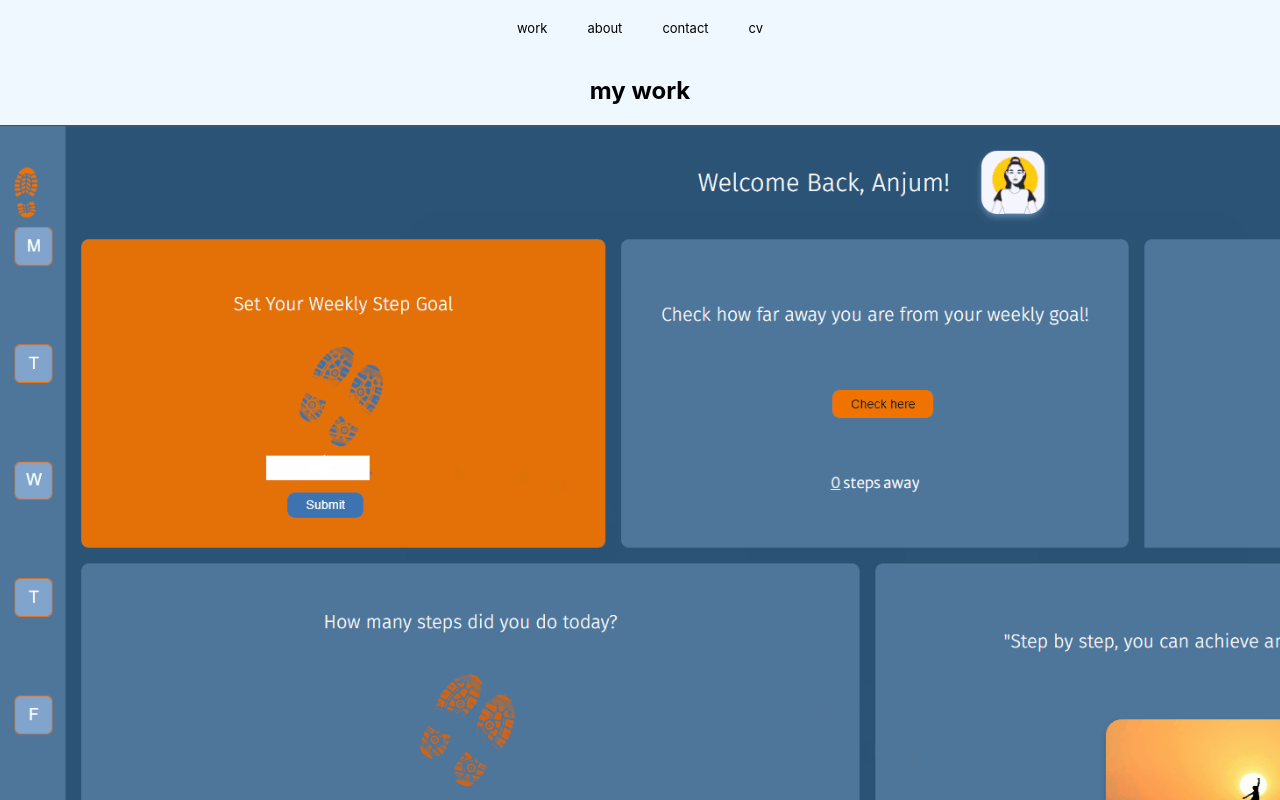
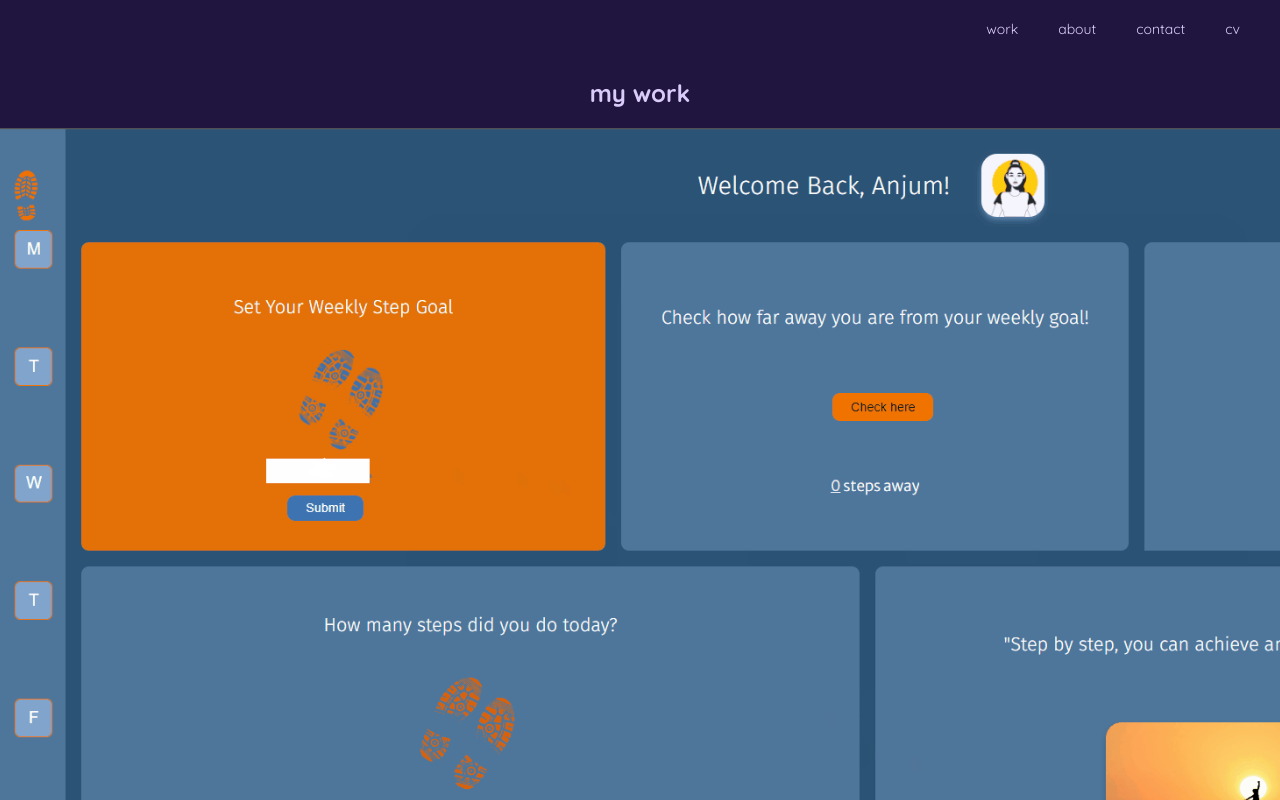
Before and after one commit to ashwantspizza/mywebsite, a React (Create React App) app in the folder ash-website/: page / in a window 1280 px wide. Shown: the top 800 px of the page. Built offline with nearby package versions, Linux system fonts and the light colour scheme.

Commit message:
added font family

```diff
--- a/ash-website/src/components/App.css
+++ b/ash-website/src/components/App.css
@@ -1,4 +1,8 @@
+@import url("https://fonts.googleapis.com/css2?family=Quicksand:wght@300;400;500;600;700&display=swap");
+
 .app {
   text-align: center;
-  background-color: aliceblue;
+  background-color: #20153E;
+  color: #DACCFA;
+  font-family: "Quicksand", sans-serif;
 }
--- a/ash-website/src/components/Content.css
+++ b/ash-website/src/components/Content.css
@@ -1,8 +1,10 @@
 .my-work {
-    text-align: center;
+    display: flex;
+    flex-direction: column;
+    align-items: center;
+    justify-content: center;
 }
 
-.hackhealth-image {
-    border-radius: 10px;
-    width: 100%;
-}
+/* .hackhealth-image {
+    border-radius: 100px;
+} */
--- a/ash-website/src/components/Header.css
+++ b/ash-website/src/components/Header.css
@@ -1,12 +1,13 @@
 .top-bar {
   padding: 20px;
   display: flex;
-  justify-content: center;
+  flex-direction: row;
+  justify-content: flex-end;
 }
 
 .header-item {
-  justify-content: right;
-  font-size: 13px;
+  display: flex;
+  font-size: 14px;
   margin: 0 20px;
-  color: black;;
+  color: #DACCFA;
 }
--- /dev/null
+++ b/ash-website/src/index.html
@@ -0,0 +1,19 @@
+<!DOCTYPE html>
+<html lang="en">
+  <head>
+    <meta charset="utf-8">
+    <meta name="viewport" content="width=device-width, initial-scale=1">
+    <link rel="shortcut icon" href="%PUBLIC_URL%/favicon.ico">
+    <title>Aisling Brogan-Smith</title>
+		<!-- fonts-->
+		<link rel="preconnect" href="https://fonts.googleapis.com" />
+		<link rel="preconnect" href="https://fonts.gstatic.com" crossorigin />
+		<link
+			href="https://fonts.googleapis.com/css2?family=Quicksand:wght@300;400;500;600;700&display=swap"
+			rel="stylesheet"
+		/>
+  </head>
+  <body>
+    <div id="root"></div>
+  </body>
+</html>
```
Also changed, not shown: ash-website/src/components/Header.js (+9 -0 lines).
